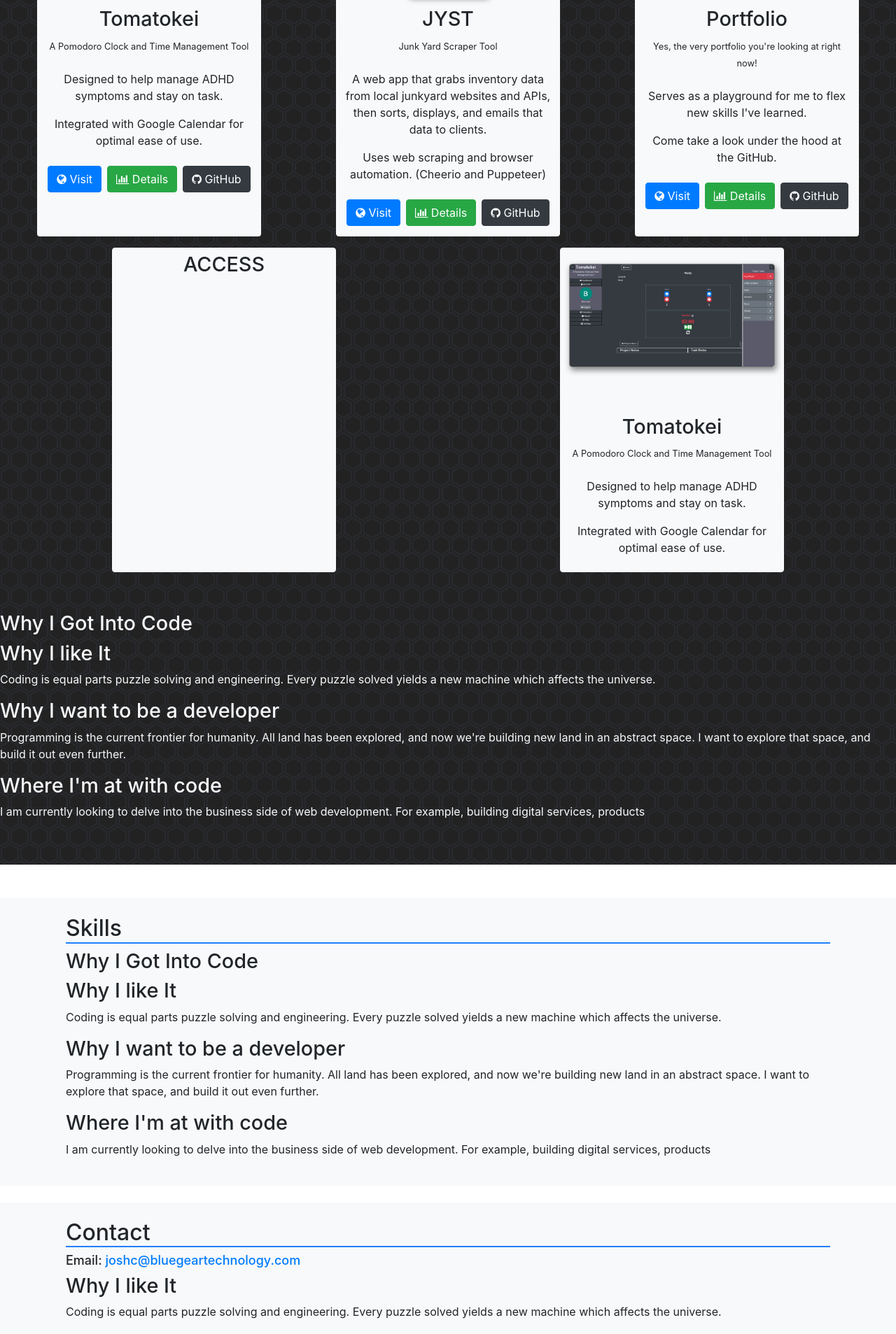
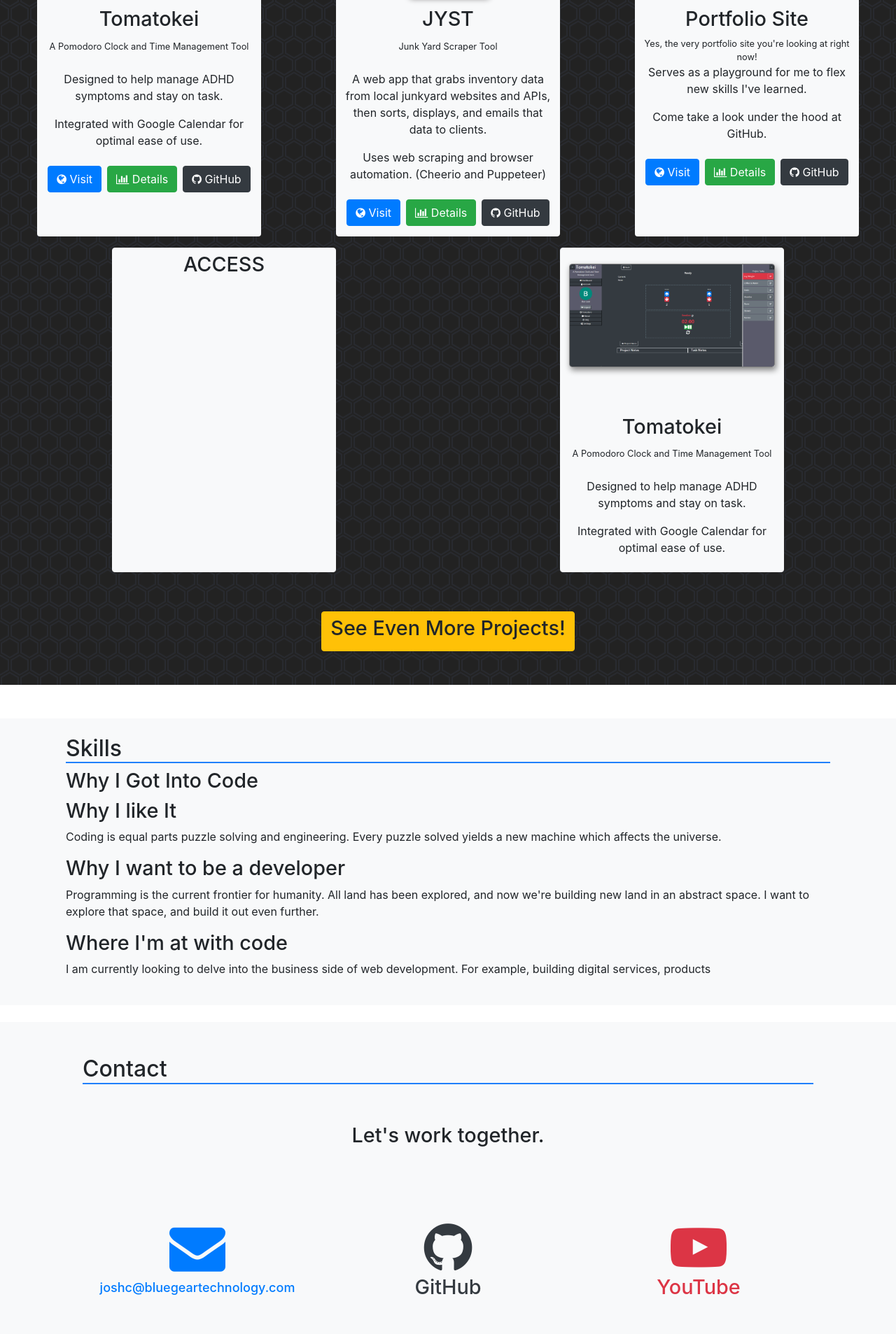
Before and after one commit to bluegeartechnology/portfolio, a React (Create React App) app: page / in a window 1280 px wide. Shown: the part 1920-3827 px from the top of the page at 70% size. Built offline with nearby package versions, Linux system fonts and the light colour scheme.

Commit message:
Building out the Contact section. Added social links and résumé link.

```diff
--- a/public/index.html
+++ b/public/index.html
@@ -22,7 +22,7 @@
       work correctly both with client-side routing and a non-root public URL.
       Learn how to configure a non-root public URL by running `npm run build`.
     -->
-  <title>Joshua Cerone - Full Stack Web Developer</title>
+  <title>XXXXXX XXXXXX - Full Stack Web Developer</title>
 
   <link rel="preload" href="https://stackpath.bootstrapcdn.com/bootstrap/4.5.2/css/bootstrap.min.css" as="style"
     integrity="sha384-JcKb8q3iqJ61gNV9KGb8thSsNjpSL0n8PARn9HuZOnIxN0hoP+VmmDGMN5t9UJ0Z" crossorigin="anonymous"
--- a/src/App.js
+++ b/src/App.js
@@ -27,6 +27,7 @@
             <a className={`App-link btn btn-light ${window.innerWidth < 360 ? 'px-0' : ''}`} href="#portfolio">Portfolio</a>
             <a className={`App-link btn btn-light ${window.innerWidth < 360 ? 'px-0' : ''}`} href="#skills">Skills</a>
             <a className={`App-link btn btn-light ${window.innerWidth < 360 ? 'px-0' : ''}`} href="#contact">Contact</a>
+
           </div>
         </nav>
 
@@ -130,16 +131,18 @@
                 <div className="my-3 rounded projectImageDiv align-middle d-flex justify-content-center">
                   <img src="\tomatokei.png" alt="" className='rounded my-auto' />
                 </div>
-                <h3>Portfolio</h3>
-                <small>Yes, the very portfolio you're looking at right now!</small>
-                <br />
-                <br />
-                <p>Serves as a playground for me to flex new skills I've learned.</p>
-                <p>Come take a look under the hood at the GitHub.</p>
-                <div className="row justify-content-center d-flex p-2">
-                  <a href="" onClick={(e) => { e.preventDefault(); alert(`You're already here, wise guy.`) }}><button className="btn btn-primary mx-1"><i className="fa fa-globe"></i> Visit</button></a>
-                  <a href="./portfolio" ><button className="btn btn-success mx-1"><i className="fa fa-bar-chart"></i> Details</button></a>
-                  <a href="https://github.com/bluegeartechnology/portfolio" target='blank'><button className="btn btn-dark mx-1"><i className="fa fa-github"></i> GitHub</button></a>
+
+                <div className="d-flex flex-column justify-content-between">
+                  <h3>Portfolio Site</h3>
+                  <small>Yes, the very portfolio site you're looking at right now!</small>
+
+                  <p>Serves as a playground for me to flex new skills I've learned.</p>
+                  <p>Come take a look under the hood at GitHub.</p>
+                  <div className="row justify-content-center d-flex p-2">
+                    <a href="" onClick={(e) => { e.preventDefault(); alert(`You're already here, wise guy.`) }}><button className="btn btn-primary mx-1"><i className="fa fa-globe"></i> Visit</button></a>
+                    <a href="./portfolio" ><button className="btn btn-success mx-1"><i className="fa fa-bar-chart"></i> Details</button></a>
+                    <a href="https://github.com/bluegeartechnology/portfolio" target='blank'><button className="btn btn-dark mx-1"><i className="fa fa-github"></i> GitHub</button></a>
+                  </div>
                 </div>
 
               </div>
@@ -173,21 +176,11 @@
 
           </div>
 
+          <a href="/projects"><button className='btn btn-warning d-block mx-auto'><h3>See Even More Projects!</h3></button></a>
+
+        </div>
 
 
-          <h3>Why I Got Into Code</h3>
-
-
-          <h3>Why I like It</h3>
-          <p>Coding is equal parts puzzle solving and engineering. Every puzzle solved yields a new machine which affects the universe.</p>
-
-          <h3>Why I want to be a developer</h3>
-          <p>Programming is the current frontier for humanity. All land has been explored, and now we're building new land in an abstract space.
-			I want to explore that space, and build it out even further.</p>
-
-          <h3>Where I'm at with code</h3>
-          <p>I am currently looking to delve into the business side of web development. For example, building digital services, products</p>
-        </div>
 
       </div>
 
@@ -216,21 +209,34 @@
 
       <div id="contact" className='bg-light '>
 
-        <div id="contactContainer" className='container p-4 mb-4'>
+        <div id="contactContainer" className='container p-5 mb-5'>
           <h2>Contact</h2>
 
-          <h3 id='email' >Email: <a href="mailto:joshc@bluegeartechnology.com">joshc@bluegeartechnology.com</a></h3>
+          <h3 className='text-center py-5'>Let's work together.</h3>
+
+          <div className="d-flex row justify-content-around my-5">
+
+            <div target='blank' className='justify-content-center text-center text-primary col-12 col-sm-6 col-md-4 col-lg-4'>
+              <a href='mailto:joshc@bluegeartechnology@.com' className="mx-auto btn text-primary">
+                <i className="fa fa-envelope fa-5x"></i>
+              </a>
+              <h3 id='email' >joshc@bluegeartechnology.com</h3>
+            </div>
+
+            <a href='https://github.com/bluegeartechnology' target='blank' className='justify-content-center text-center text-dark btn col-12 col-sm-6 col-md-4 col-lg-4'>
+              <i className="fa fa-github fa-5x mx-auto"></i>
+              <h3 id='github' className='text-center' >GitHub</h3>
+            </a>
+
+            <a href='https://youtube.com/' target='blank' className='justify-content-center text-center text-danger btn col-12 col-sm-6 col-md-4 col-lg-4'>
+              <i className="fa fa-youtube-play fa-5x mx-auto"></i>
+              <h3 id='youtube' >YouTube</h3>
+            </a>
+
+          </div>
 
 
-          <h3>Why I like It</h3>
-          <p>Coding is equal parts puzzle solving and engineering. Every puzzle solved yields a new machine which affects the universe.</p>
 
-          <h3>Why I want to be a developer</h3>
-          <p>Programming is the current frontier for humanity. All land has been explored, and now we're building new land in an abstract space.
-			I want to explore that space, and build it out even further.</p>
-
-          <h3>Where I'm at with code</h3>
-          <p>I am currently looking to delve into the business side of web development. For example, building digital services, products</p>
         </div>
 
       </div>
```
